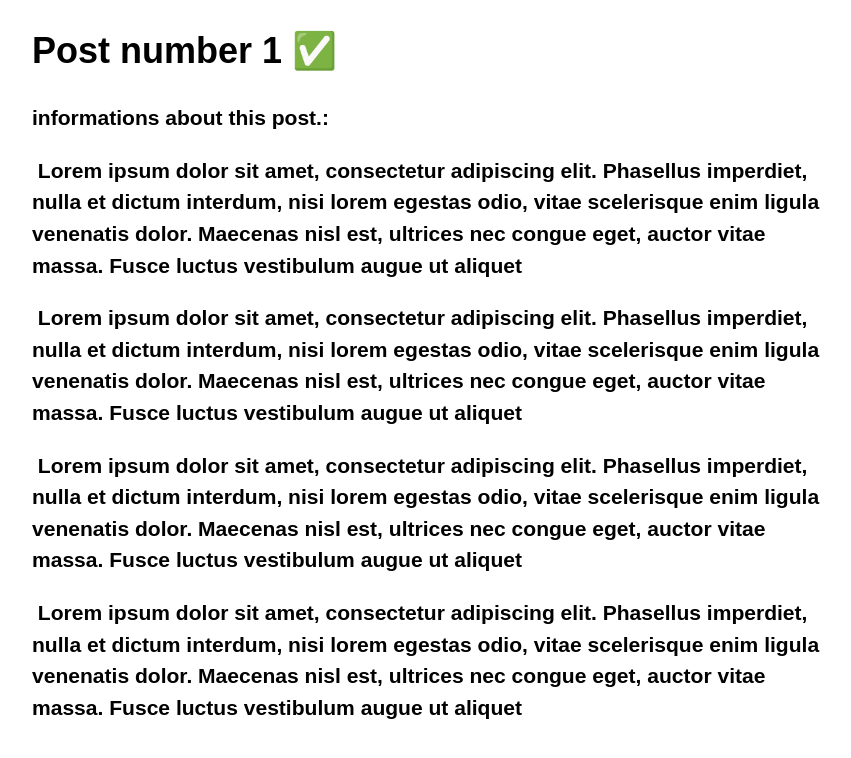
After one commit to ChoukriAbdellah/TPS_Symfony, a Symfony app: template templates/blog/post.html.twig in a window 1280 px wide. The commit adds this page. Shown: the top 758 px of the page, without its empty margins (208-1059 px from the left). Run offline with Twig, Linux system fonts and the light colour scheme; the template is opened without the code that fills it: most values are stand-ins (such as "Sample title", 1, 10 or a date in 2020); some libraries are stand-ins or nearby versions.

Commit message:
commit tp1

```diff
--- /dev/null
+++ b/templates/blog/post.html.twig
@@ -0,0 +1,45 @@
+{% extends 'base.html.twig' %}
+
+{% block title %}Hello BlogController!{% endblock %}
+
+{% block body %}
+<style>
+    .example-wrapper { margin: 1em auto; max-width: 800px; width: 95%; font: 18px/1.5 sans-serif; }
+    .example-wrapper code { background: #F5F5F5; padding: 2px 6px; }
+</style>
+
+<div class="example-wrapper">
+    <h1>Post number  {{ idPost }} ✅</h1>
+
+
+    <h3>informations about this post.:<h3>
+    <p><img >
+Lorem ipsum dolor sit amet, consectetur adipiscing elit.
+ Phasellus imperdiet, nulla et dictum interdum, nisi
+ lorem egestas odio, vitae scelerisque enim ligula
+ venenatis dolor. Maecenas nisl est, ultrices nec congue
+  eget, auctor vitae massa. Fusce luctus vestibulum augue ut aliquet
+  </p>
+   <p><img >
+Lorem ipsum dolor sit amet, consectetur adipiscing elit.
+ Phasellus imperdiet, nulla et dictum interdum, nisi
+ lorem egestas odio, vitae scelerisque enim ligula
+ venenatis dolor. Maecenas nisl est, ultrices nec congue
+  eget, auctor vitae massa. Fusce luctus vestibulum augue ut aliquet
+  </p>
+     <p><img >
+Lorem ipsum dolor sit amet, consectetur adipiscing elit.
+ Phasellus imperdiet, nulla et dictum interdum, nisi
+ lorem egestas odio, vitae scelerisque enim ligula
+ venenatis dolor. Maecenas nisl est, ultrices nec congue
+  eget, auctor vitae massa. Fusce luctus vestibulum augue ut aliquet
+  </p>
+     <p><img >
+Lorem ipsum dolor sit amet, consectetur adipiscing elit.
+ Phasellus imperdiet, nulla et dictum interdum, nisi
+ lorem egestas odio, vitae scelerisque enim ligula
+ venenatis dolor. Maecenas nisl est, ultrices nec congue
+  eget, auctor vitae massa. Fusce luctus vestibulum augue ut aliquet
+  </p>
+</div>
+{% endblock %}
```
Also changed, not shown: src/Controller/BlogController.php (added, +32 -0 lines), templates/blog/index.html.twig (added, +16 -0 lines), public/index.php (line endings or trailing spaces).
